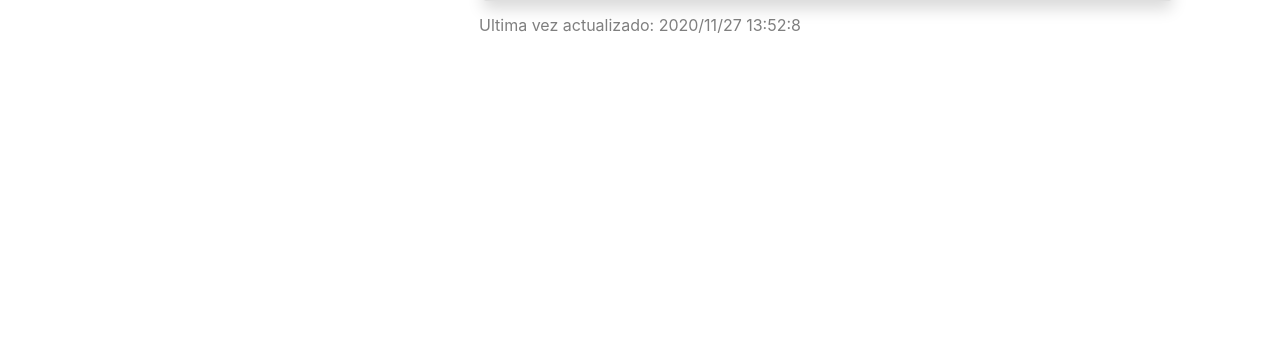
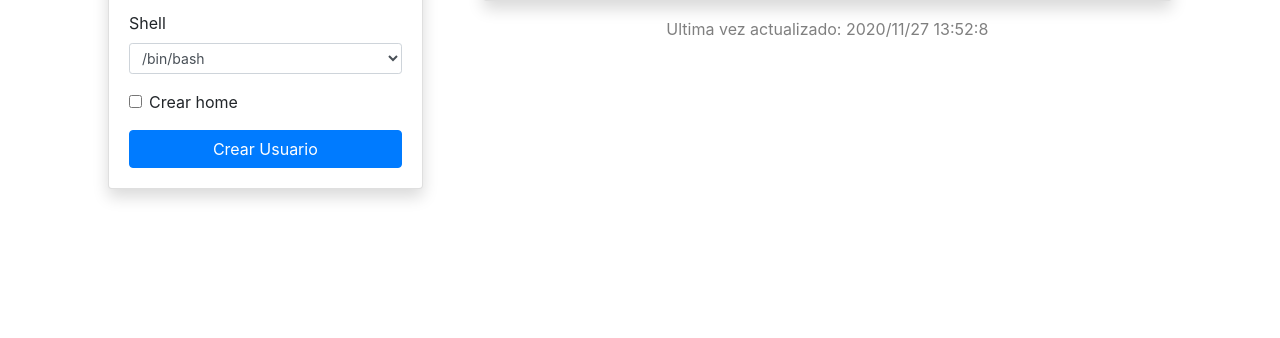
Before and after one commit to devRobots/linux-dashboard, a PHP site: page /pages/usuarios.php in a window 1280 px wide. Shown: the part 462-800 px from the top of the page. Run offline with PHP 8.4, Linux system fonts and the light colour scheme; some libraries are stand-ins or nearby versions.

Commit message:
Formulario de creacion de usuarios

```diff
--- a/pages/usuarios.php
+++ b/pages/usuarios.php
@@ -44,7 +44,35 @@
 						<strong>Usuario nuevo</strong>
 					</div>
 					<div class="card-body ">
-						<!--  -->
+						<form action="../php/crearUsuario.php">
+							<div class="form-group">
+								<label for="txtUsuario">Nombre de usuario</label>
+								<input type="name" class="form-control form-control-sm" id="txtUsuario" name="txtUsuario" required>
+							</div>
+							<div class="form-group">
+								<label for="txtContraseña">Contraseña</label>
+								<input type="password" class="form-control form-control-sm" id="txtContraseña" name="txtContraseña" required>
+							</div>
+							<div class="form-group">
+								<label for="txtDescripcion">Descripcion</label>
+								<input type="textarea" class="form-control form-control-sm" id="txtDescripcion" name="txtDescripcion">
+							</div>
+							<div class="form-group">
+								<label for="cmbShell">Shell</label>
+								<select class="form-control form-control-sm" id="cmbShell" name="cmbShell">
+									<option>/bin/bash</option>
+									<option>/bin/sh</option>
+									<option>/bin/false</option>
+								</select>
+							</div>
+							<div class="form-group form-check">
+								<input type="checkbox" class="form-check-input" id="checkHome" name="checkHome">
+								<label class="form-check-label" for="radHome">
+									Crear home
+								</label>
+							</div>
+							<button type="submit" class="btn btn-primary btn-block">Crear Usuario</button>
+						</form>
 					</div>
 				</div>
 			</div>
@@ -57,10 +85,10 @@
 						<div id="table_div"></div>
 					</div>
 				</div>
+				<div class="row justify-content-center my-md-3">
+					<span id="date" class="text-black-50"></span>
+				</div>
 			</div>
-		</div>
-		<div class="row justify-content-center py-md-1">
-			<span id="date" class="text-black-50"></span>
 		</div>
 	</div>
 
```
Also changed, not shown: php/crearUsuario.php (added, +31 -0 lines).
